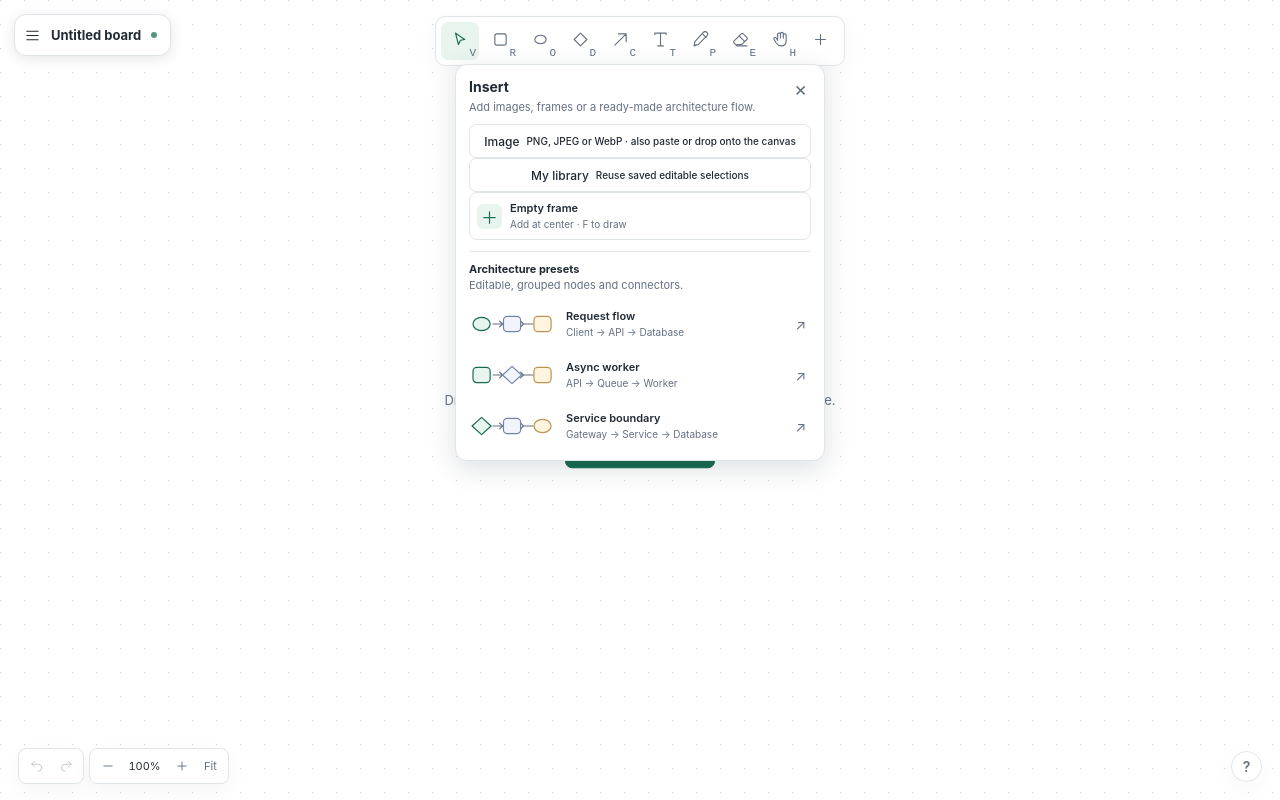
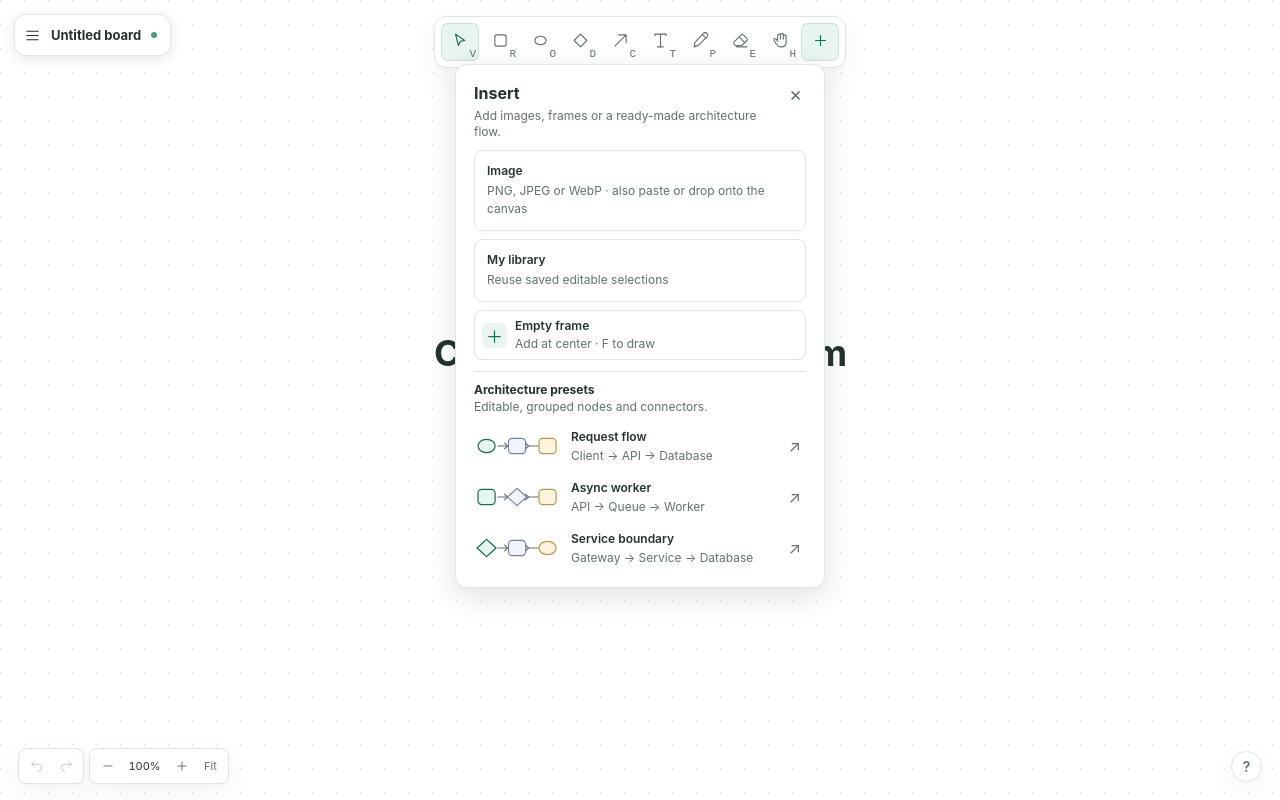
Before and after one commit to DJ5harma/hydraw, a React (Vite) app in the folder apps/web/: page / in a window 1280 px wide. Both pictures are taken after a click on the button 820 px from the left and 41 px from the top of the page. Built offline with nearby package versions, Linux system fonts and the light colour scheme.

Commit message:
style(web): improve panel hierarchy typography and controls

```diff
--- a/apps/web/src/features/board/board-menu.css
+++ b/apps/web/src/features/board/board-menu.css
@@ -52,7 +52,7 @@
   flex: 0 0 auto;
   align-items: center;
   color: var(--text-muted);
-  font-size: 10px;
+  font-size: 11px;
 }
 
 .board-menu-status-dot {
@@ -160,7 +160,7 @@
   align-items: center;
   gap: 6px;
   color: var(--text-muted);
-  font-size: 10px;
+  font-size: 11px;
   line-height: 14px;
 }
 
@@ -174,7 +174,7 @@
 .board-menu-action {
   display: flex;
   width: 100%;
-  min-height: 38px;
+  min-height: 40px;
   align-items: center;
   gap: 10px;
   padding: 0 9px;
@@ -203,7 +203,7 @@
 }
 
 .board-menu-action span {
-  font-size: 12px;
+  font-size: 13px;
 }
 
 .board-menu-divider {
--- a/apps/web/src/features/editor/canvas-controls.css
+++ b/apps/web/src/features/editor/canvas-controls.css
@@ -7,7 +7,7 @@
   align-items: center;
   gap: 2px;
   max-width: calc(100% - 16px);
-  padding: 5px;
+  padding: 6px;
   transform: translateX(-50%);
   border: 1px solid var(--line, #e0e5eb);
   border-radius: var(--radius, 10px);
@@ -52,9 +52,11 @@
   color: var(--text, #202a35);
 }
 
+.tool-button[aria-expanded="true"],
 .tool-button.is-active {
   background: var(--accent-soft, #e8f4ee);
   color: var(--accent, #176b52);
+  box-shadow: inset 0 0 0 1px #176b5220;
 }
 
 .tool-button:focus-visible,
@@ -80,17 +82,18 @@
 .empty-canvas h1 {
   margin: 0 0 9px;
   color: var(--text, #202a35);
-  font-size: clamp(20px, 2.6vw, 25px);
-  font-weight: 620;
-  letter-spacing: -0.55px;
+  font-size: clamp(26px, 3vw, 36px);
+  font-weight: 650;
+  letter-spacing: -1.1px;
   line-height: 1.25;
 }
 
 .empty-canvas p {
   margin: 0 auto 20px;
   color: var(--text-muted, #647182);
-  font-size: 13px;
-  line-height: 1.55;
+  max-width: 320px;
+  font-size: 14px;
+  line-height: 1.7;
 }
 
 .start-button {
@@ -98,14 +101,14 @@
   align-items: center;
   justify-content: center;
   gap: 10px;
-  min-height: 38px;
-  padding: 0 13px;
+  min-height: 42px;
+  padding: 0 18px;
   border: 1px solid var(--accent, #176b52);
   border-radius: 7px;
   background: var(--accent, #176b52);
   color: #fff;
   font-size: 12px;
-  font-weight: 560;
+  font-weight: 600;
   pointer-events: auto;
 }
 
--- a/apps/web/src/features/editor/insert-panel.css
+++ b/apps/web/src/features/editor/insert-panel.css
@@ -16,7 +16,7 @@
   max-height: min(calc(100dvh - 100px), 570px);
   flex-direction: column;
   overflow: auto;
-  padding: 13px;
+  padding: 18px;
   border: 1px solid var(--line, #e0e5eb);
   border-radius: 12px;
   background: var(--surface, #fff);
@@ -35,7 +35,7 @@
 
 .insert-panel-heading h2 {
   margin: 0;
-  font-size: 14px;
+  font-size: 16px;
   font-weight: 650;
   line-height: 1.35;
 }
@@ -44,7 +44,7 @@
 .insert-panel-subtitle {
   margin: 3px 0 0;
   color: var(--text-muted, #647182);
-  font-size: 11px;
+  font-size: 12px;
   line-height: 1.4;
 }
 
@@ -112,7 +112,7 @@
 .insert-panel-preset strong {
   display: block;
   overflow: hidden;
-  font-size: 11px;
+  font-size: 12px;
   font-weight: 620;
   line-height: 1.35;
   text-overflow: ellipsis;
@@ -125,7 +125,7 @@
   overflow: hidden;
   margin-top: 2px;
   color: var(--text-muted, #647182);
-  font-size: 10px;
+  font-size: 12px;
   line-height: 1.3;
   text-overflow: ellipsis;
   white-space: nowrap;
@@ -138,7 +138,7 @@
 
 .insert-panel-presets h3 {
   margin: 0;
-  font-size: 11px;
+  font-size: 12px;
   font-weight: 650;
 }
 
@@ -205,7 +205,7 @@
   flex: 0 0 auto;
   padding: 0 5px;
   color: var(--text-muted, #647182);
-  font-size: 14px;
+  font-size: 16px;
 }
 
 .insert-panel-error {
@@ -214,7 +214,7 @@
   border-radius: 7px;
   background: color-mix(in srgb, var(--danger, #b84b40) 10%, transparent);
   color: var(--danger, #b84b40);
-  font-size: 11px;
+  font-size: 12px;
   line-height: 1.4;
 }
 
@@ -237,3 +237,20 @@
     padding: 11px;
   }
 }
+
+.insert-panel > .file-button {
+  flex: 0 0 auto;
+  align-items: flex-start;
+  flex-direction: column;
+  gap: 4px;
+  margin-bottom: 8px;
+  padding: 12px;
+  text-align: left;
+}
+
+.insert-panel > .file-button small {
+  color: var(--text-muted);
+  font-size: 12px;
+  font-weight: 400;
+  line-height: 1.5;
+}
--- a/apps/web/src/features/editor/selection-actions.css
+++ b/apps/web/src/features/editor/selection-actions.css
@@ -14,7 +14,7 @@
   max-height: calc(100dvh - 112px);
   flex-direction: column;
   overflow: auto;
-  padding: 12px;
+  padding: 16px;
   border: 1px solid var(--line, #e0e5eb);
   border-radius: 12px;
   background: var(--surface, #fff);
@@ -28,12 +28,14 @@
   min-height: 24px;
   align-items: center;
   justify-content: space-between;
-  margin-bottom: 8px;
+  margin-bottom: 14px;
+  padding-bottom: 12px;
+  border-bottom: 1px solid var(--line);
 }
 
 .selection-properties-heading h2 {
   margin: 0;
-  font-size: 13px;
+  font-size: 14px;
   font-weight: 650;
   line-height: 1.3;
 }
@@ -57,7 +59,10 @@
 }
 
 .selection-properties .inspector-section h3 {
-  display: none;
+  margin: 0 0 10px;
+  color: var(--text-muted);
+  font-size: 12px;
+  font-weight: 600;
 }
 
 .selection-properties .text-style-controls,
@@ -367,15 +372,15 @@
 
 .rectangle-style-controls {
   display: grid;
-  gap: 12px;
+  gap: 16px;
 }
 .rectangle-style-controls section {
   min-width: 0;
 }
 .rectangle-style-controls h3 {
-  margin: 0 0 7px;
-  font-size: 11px;
-  font-weight: 500;
+  margin: 0 0 9px;
+  font-size: 12px;
+  font-weight: 600;
   color: var(--text-muted);
 }
 .rectangle-style-controls .swatches {
@@ -488,3 +493,8 @@
   margin: 10px 0;
   font-size: 12px;
 }
+
+.selection-properties .arrange-button:hover:not(:disabled) {
+  border-color: var(--accent);
+  background: var(--accent-soft);
+}
--- a/apps/web/src/features/library/library-panel.css
+++ b/apps/web/src/features/library/library-panel.css
@@ -15,7 +15,7 @@
   max-height: calc(100dvh - 88px);
   flex-direction: column;
   overflow: hidden;
-  padding: 15px;
+  padding: 18px;
   border: 1px solid var(--line, #e0e5eb);
   border-radius: 12px;
   background: var(--surface, #fff);
@@ -35,7 +35,7 @@
 .library-panel-heading h2,
 .library-list-heading h3 {
   margin: 0;
-  font-size: 14px;
+  font-size: 16px;
   font-weight: 650;
   line-height: 1.35;
 }
@@ -43,13 +43,13 @@
 .library-panel-heading p {
   margin: 3px 0 0;
   color: var(--text-muted, #647182);
-  font-size: 11px;
+  font-size: 12px;
   line-height: 1.4;
 }
 
 .library-panel-heading .library-storage-note {
   color: var(--text-muted, #647182);
-  font-size: 10px;
+  font-size: 12px;
 }
 
 .library-panel-close {
@@ -83,7 +83,7 @@
 .library-save-form > label {
   display: block;
   margin-bottom: 6px;
-  font-size: 11px;
+  font-size: 12px;
   font-weight: 650;
 }
 
@@ -115,7 +115,7 @@
   display: block;
   margin-top: 6px;
   color: var(--text-muted, #647182);
-  font-size: 10px;
+  font-size: 12px;
   line-height: 1.35;
 }
 
@@ -127,7 +127,7 @@
   background: var(--surface, #fff);
   color: var(--text, #202a35);
   font: inherit;
-  font-size: 11px;
+  font-size: 12px;
   cursor: pointer;
 }
 
@@ -155,7 +155,7 @@
 
 .library-list-heading span {
   color: var(--text-muted, #647182);
-  font-size: 10px;
+  font-size: 12px;
 }
 
 .library-search-label {
@@ -214,7 +214,7 @@
   display: block;
   margin-top: 3px;
   color: var(--text-muted, #647182);
-  font-size: 10px;
+  font-size: 12px;
 }
 
 .library-item-actions {
@@ -240,7 +240,7 @@
 .library-message {
   margin: 8px 0;
   color: var(--text-muted, #647182);
-  font-size: 11px;
+  font-size: 12px;
   line-height: 1.45;
 }
 
--- a/apps/web/src/styles.css
+++ b/apps/web/src/styles.css
@@ -3,17 +3,17 @@
   font-synthesis: none;
   text-rendering: optimizeLegibility;
   -webkit-font-smoothing: antialiased;
-  --bg: #f5f7fa;
+  --bg: #f3f5f4;
   --surface: #fff;
-  --surface-muted: #f7f9fb;
-  --text: #202a35;
-  --text-muted: #647182;
-  --line: #e0e5eb;
+  --surface-muted: #f4f7f5;
+  --text: #24332d;
+  --text-muted: #62736b;
+  --line: #dfe7e2;
   --accent: #176b52;
   --accent-soft: #e8f4ee;
   --danger: #b84b40;
-  --radius: 10px;
-  --shadow: 0 8px 24px #1424380a;
+  --radius: 12px;
+  --shadow: 0 2px 5px #203c2d06, 0 10px 30px #203c2d0d;
   color: var(--text);
   background: var(--bg);
 }
@@ -50,6 +50,10 @@ button:focus-visible,
 a:focus-visible,
 input:focus-visible,
 textarea:focus-visible {
+  outline: 2px solid var(--accent);
+  outline-offset: 3px;
+}
+select:focus-visible {
   outline: 2px solid var(--accent);
   outline-offset: 3px;
 }
@@ -95,14 +99,18 @@ kbd {
   align-items: center;
   justify-content: center;
   gap: 7px;
-  min-height: 34px;
+  min-height: 36px;
   padding: 7px 11px;
   border: 1px solid var(--line);
-  border-radius: 7px;
+  border-radius: 8px;
   background: var(--surface);
   color: var(--text);
   font-size: 12px;
-  font-weight: 500;
+  font-weight: 600;
+  transition:
+    background-color 120ms ease,
+    border-color 120ms ease,
+    box-shadow 120ms ease;
 }
 .file-button:hover:not(:disabled),
 .icon-button:hover:not(:disabled) {
@@ -125,7 +133,7 @@ kbd {
 }
 .icon-button {
   padding: 7px;
-  width: 34px;
+  width: 36px;
 }
 .storage-warning {
   display: flex;
```
